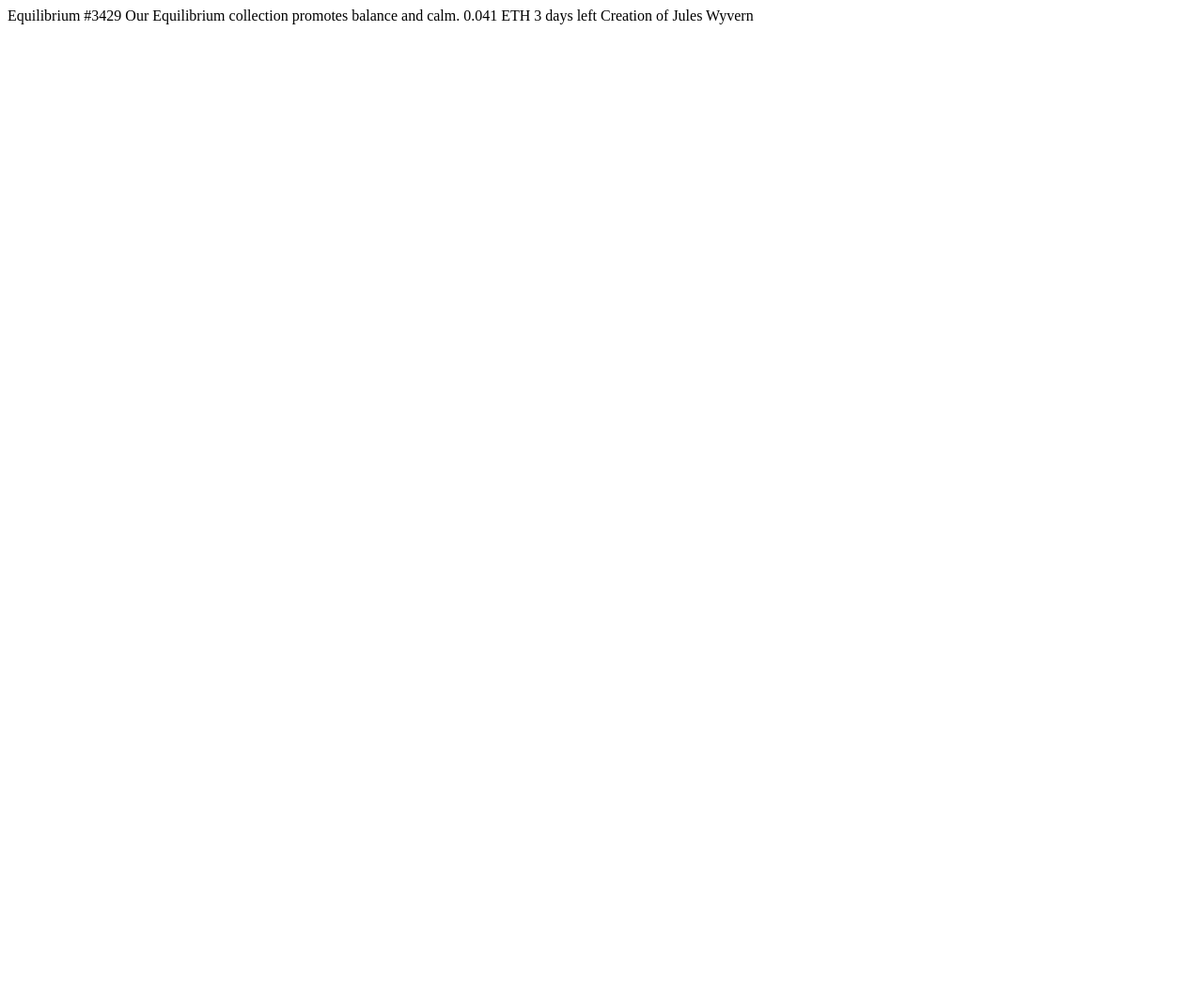
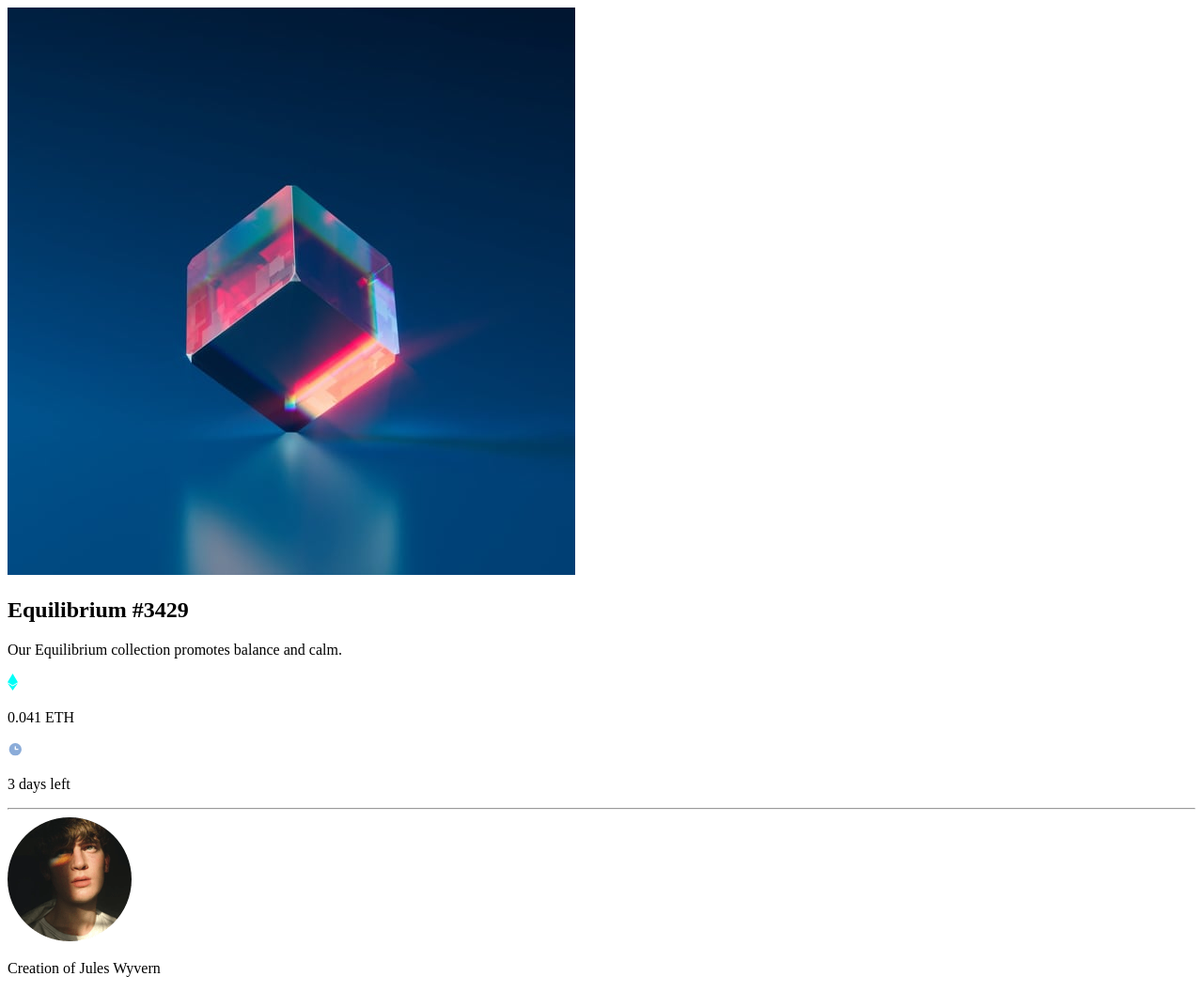
Before and after one commit to Davichobits/nft-preview-card-component, a plain HTML site: page index.html in a window 1280 px wide. Shown: the whole page at 94% size. Before the commit the page ends 800 px from the top, so only its background shows below. Drawn offline with Linux system fonts and the light colour scheme.

Commit message:
HTML structure

```diff
--- a/index.html
+++ b/index.html
@@ -8,14 +8,31 @@
 </head>
 <body>
 
-  Equilibrium #3429
+  <main>
+    <div>
+      <img src="./assets/images/image-equilibrium.jpg" alt="image equilibrium">
+      <h2>Equilibrium #3429</h2>
+      <p>Our Equilibrium collection promotes balance and calm.</p>
 
-  Our Equilibrium collection promotes balance and calm.
+      <div>
+        <div>
+          <img src="./assets/images/icon-ethereum.svg" alt="icon-ethereum">
+          <p>0.041 ETH</p>
+        </div>
+        <div>
+          <img src="./assets/images/icon-clock.svg" alt="icon-clock">
+          <p>3 days left</p>
+        </div>
+      </div>
 
-  0.041 ETH
-  3 days left
+      <hr>
+      <div>
+        <img src="./assets/images/image-avatar.png" alt="image-avatar">
+        <p>Creation of Jules Wyvern</p>
+      </div>
 
-  Creation of Jules Wyvern
+    </div>
+  </main>
 
 </body>
 </html>
```
